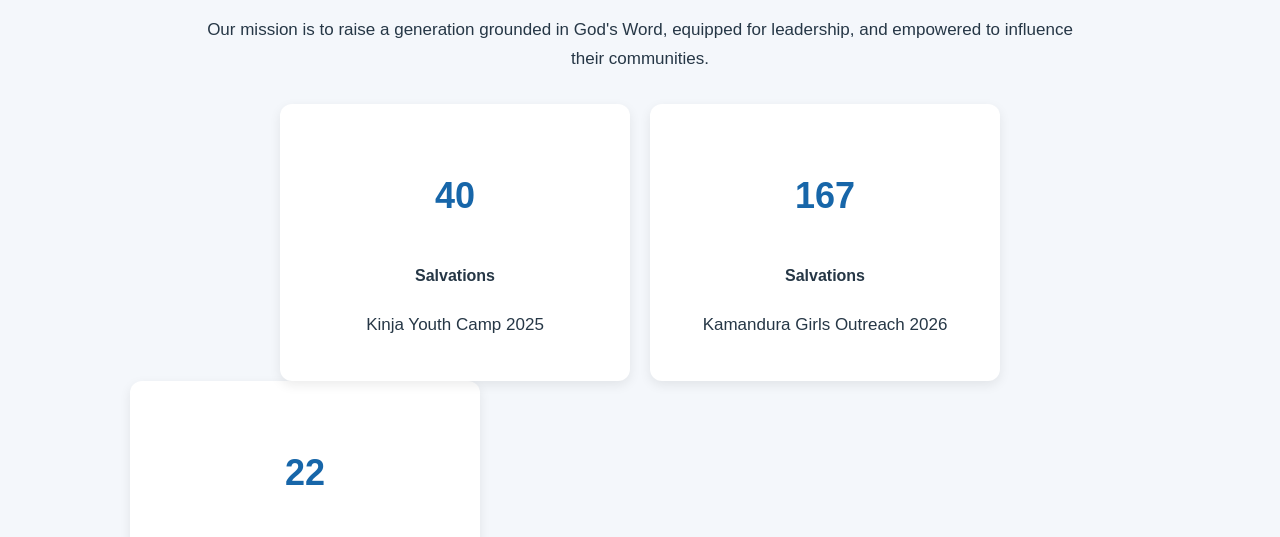
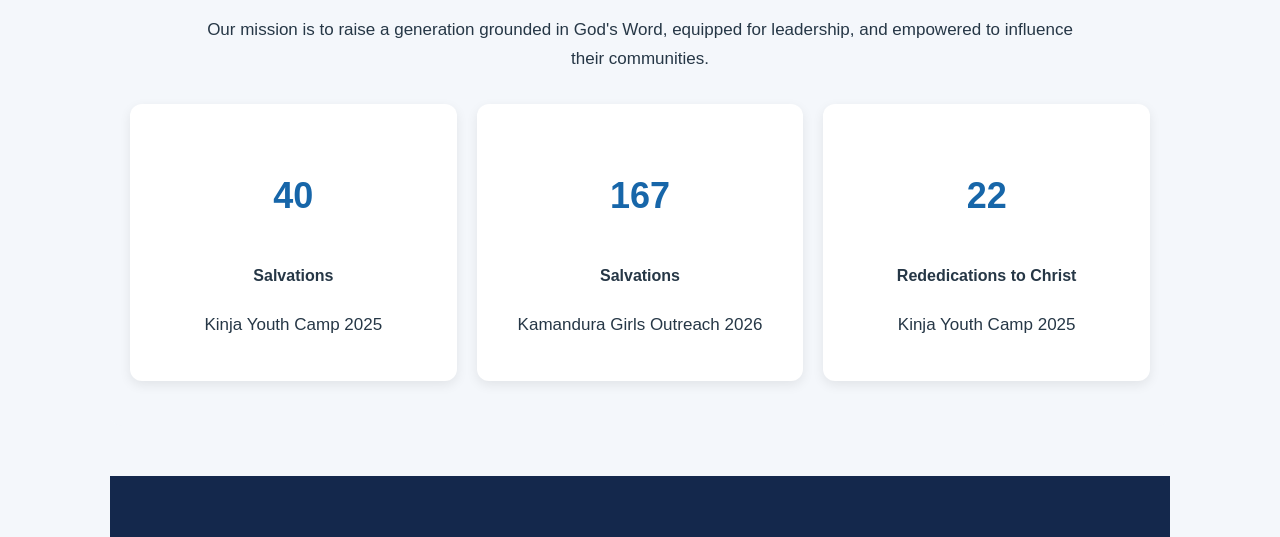
Before and after one commit to Rehoboth-m/Rehoboth-youth-mission-center, a plain HTML site: page index.html in a window 1280 px wide. Shown: the part 4529-5066 px from the top of the page. Drawn offline with Linux system fonts and the light colour scheme.

Commit message:
Add files via upload

```diff
--- a/index.html
+++ b/index.html
@@ -918,27 +918,27 @@ if (menuButton && navigation) {
     and empowered to influence their communities.
   </p>
 
-<div style="display: flex; flex-wrap: wrap; justify-content: center; gap: 20px; margin-top: 30px;">
+<div style="display: grid; grid-template-columns: repeat(3, minmax(0, 1fr));  justify-content: center; gap: 20px; margin-top: 30px;">
 
-  <div style="background: white; padding: 25px; border-radius: 12px; flex: 1 1 220px; max-width: 300px; box-shadow: 0 4px 12px rgba(0,0,0,0.08);">
+  <div style="background: white; padding: 25px; border-radius: 12px; flex: 1 1 220px; width: 100%; box-sizing: border-box; box-shadow: 0 4px 12px rgba(0,0,0,0.08);">
     <h3 style="color: #1766a9; font-size: 36px;">40</h3>
     <h4>Salvations</h4>
     <p>Kinja Youth Camp 2025</p>
   </div>
 
-  <div style="background: white; padding: 25px; border-radius: 12px; flex: 1 1 220px; max-width: 300px; box-shadow: 0 4px 12px rgba(0,0,0,0.08);">
+  <div style="background: white; padding: 25px; border-radius: 12px; flex: 1 1 220px; width: 100%; box-sizing: border-box; box-shadow: 0 4px 12px rgba(0,0,0,0.08);">
     <h3 style="color: #1766a9; font-size: 36px;">167</h3>
     <h4>Salvations</h4>
     <p>Kamandura Girls Outreach 2026</p>
-  </div>
+
 </div>
 
-<div style="background: white; padding: 25px; border-radius: 12px; flex: 1 1 220px; max-width: 300px; box-shadow: 0 4px 12px rgba(0,0,0,0.08);">
+<div style="background: white; padding: 25px; border-radius: 12px; flex: 1 1 220px; width: 100%; box-sizing: border-box;  box-shadow: 0 4px 12px rgba(0,0,0,0.08);">
   <h3 style="color: #1766a9; font-size: 36px;">22</h3>
   <h4>Rededications to Christ</h4>
   <p>Kinja Youth Camp 2025</p>
 </div>
-
+</div>
 </section>
 
 <footer class="site-footer">
```
